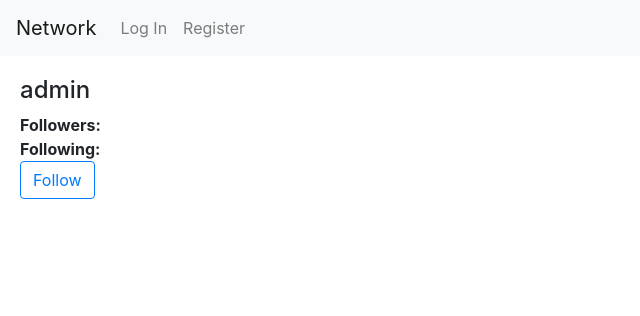
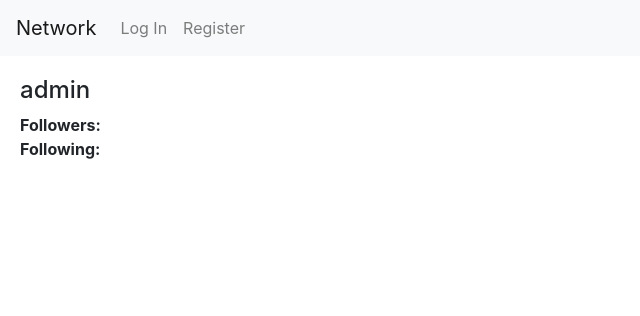
Before and after one commit to balaji2005/network, a Django app: page /profile/admin in a window 1280 px wide. Shown: the top 316 px of the page, without its empty margins (0-640 px from the left). Run offline with Django 3.2, Linux system fonts and the light colour scheme; some libraries are stand-ins or nearby versions.

Commit message:
Some Corrections

```diff
--- a/network/static/network/profile.js
+++ b/network/static/network/profile.js
@@ -225,18 +225,18 @@
         const follow_value = document.querySelector('#follow')
         if (follow === 1) {
             console.log("User doesn't follow")
-            // button.innerHTML = 'Follow'
+            button.innerHTML = 'Follow'
             follow_value.value = 1
-            // button.style.display = 'block'
+            button.style.display = 'block'
         } else if (follow === 2) {
             console.log("User already follows")
-            // button.innerHTML = 'Unfollow'
+            button.innerHTML = 'Unfollow'
             follow_value.value = 0
-            // button.style.display = 'block'
+            button.style.display = 'block'
         } else {
             console.log("User is same as the person")
         }
-        followValue = data.follow
+        followValue = follow_value.value
         // follow_form.onsubmit = () => {
         //     console.log('getting data')
         //     load_data(username)
@@ -244,7 +244,7 @@
     })
 }
 
-handleSubmit = () => {
+handleClick = () => {
     fetch(`/follow/${poster_username}`, {
         method: 'PUT',
         body: JSON.stringify({
--- a/network/templates/network/profile.html
+++ b/network/templates/network/profile.html
@@ -10,12 +10,12 @@
         <h4 id="poster-username">{{ username }}</h4>
         <b>Followers: </b><span id="follower-count"></span><br>
         <b>Following: </b><span id="following-count"></span>
-        <form id="follow-form" style="width: 90px;" onsubmit="handleSubmit()">
-            {% csrf_token %}
+        <!-- <form id="follow-form" style="width: 90px;" onsubmit="handleSubmit()"> -->
+            <!-- {% csrf_token %} -->
             <input type="hidden" id="follow" name="follow">
             <!-- <submit class="btn btn-outline-primary" id="follow-button" style="display: none;"></submit> -->
-            <input type="submit" id="follow-button" value="Follow" class="btn btn-outline-primary">
-        </form>
+            <button type="button" id="follow-button" class="btn btn-outline-primary" onclick="handleClick" style="display: none;"></button>
+        <!-- </form> -->
         <div id="posts-div"></div>
     </div>
 {% endblock %}
```
